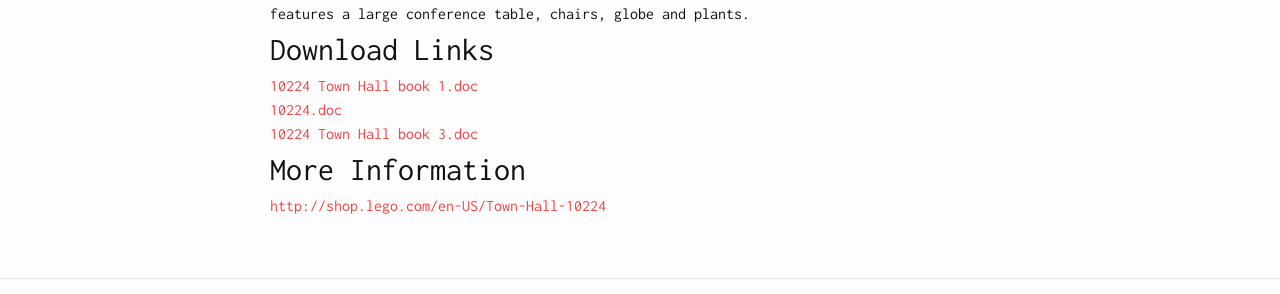
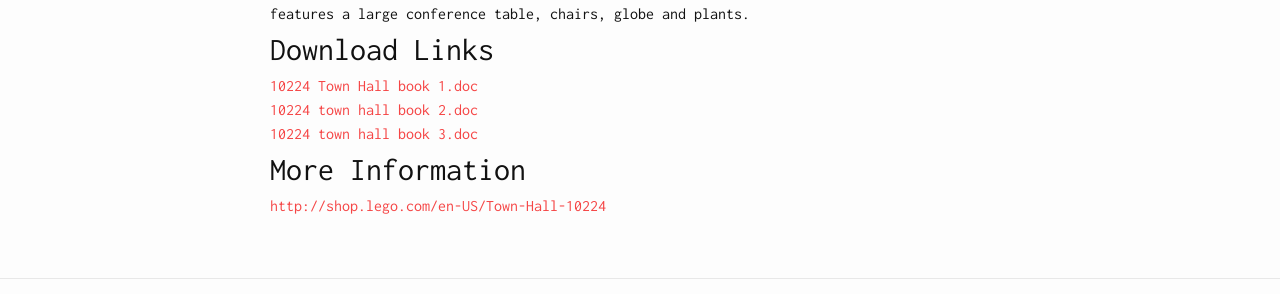
Before and after one commit to may5bee/lego-for-the-blind, a Jekyll site: the page built from _instructions/Town Hall.markdown, in a window 1280 px wide. Shown: the part 301-595 px from the top of the page. Built offline with Jekyll 4.4.1, drawn with Linux system fonts in a browser that asks for light colours.

```diff
--- a/_instructions/Tower Bridge.markdown
+++ b/_instructions/Tower Bridge.markdown
@@ -6,6 +6,6 @@ description: Stretch your LEGO building fun with the world-famous Tower Bridge,
 link: http://shop.lego.com/en-US/Tower-Bridge-10214
 filenames:
 - 10214 Tower bridge book 1.doc
-- 10214 Tower bridge book 2.doc
-- 10214 Tower bridge book 3.doc
+- 10214 tower bridge book 2.doc
+- 10214 tower bridge book 3.doc
 ---
--- a/_instructions/Town Hall.markdown
+++ b/_instructions/Town Hall.markdown
@@ -6,6 +6,6 @@ description: This highly detailed model features large entranceway columns, a co
 link: http://shop.lego.com/en-US/Town-Hall-10224
 filenames:
 - 10224 Town Hall book 1.doc
-- 10224.doc
-- 10224 Town Hall book 3.doc
+- 10224 town hall book 2.doc
+- 10224 town hall book 3.doc
 ---
```
Also changed, not shown: 2 other files.
